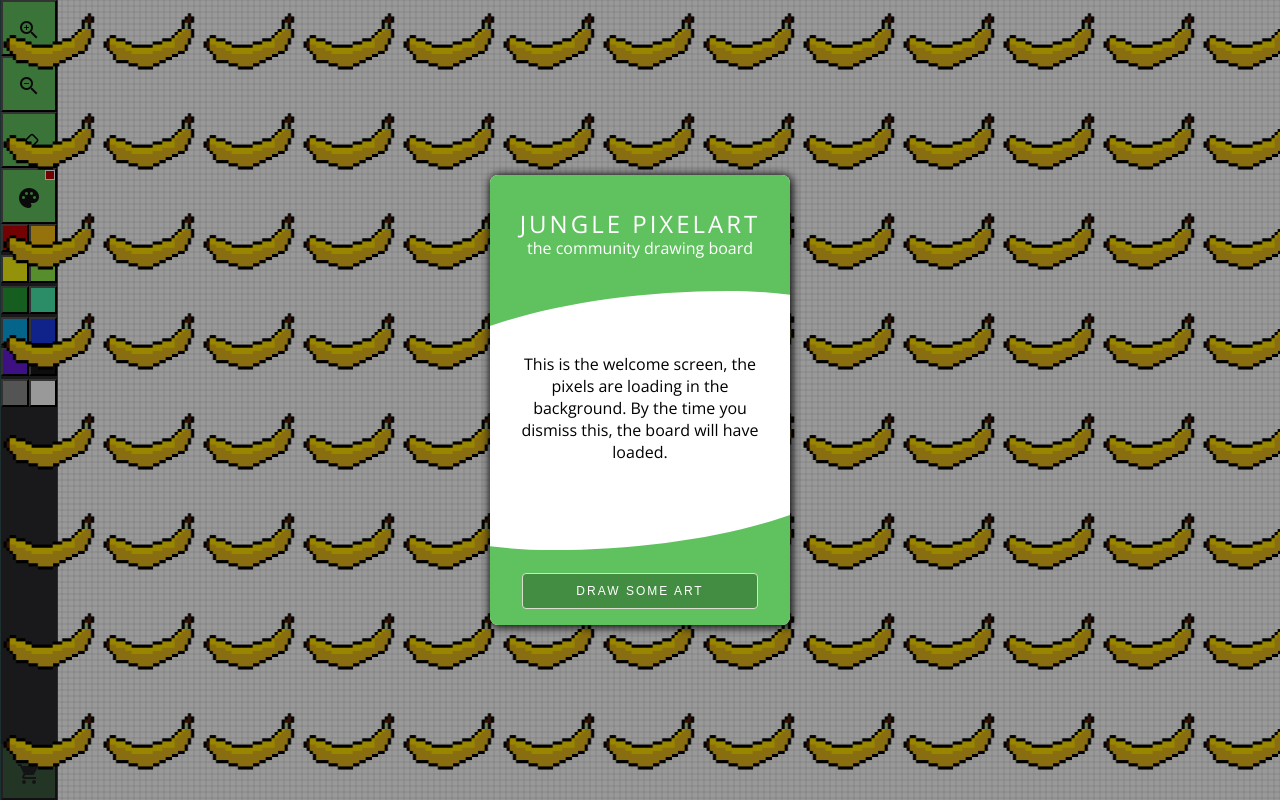
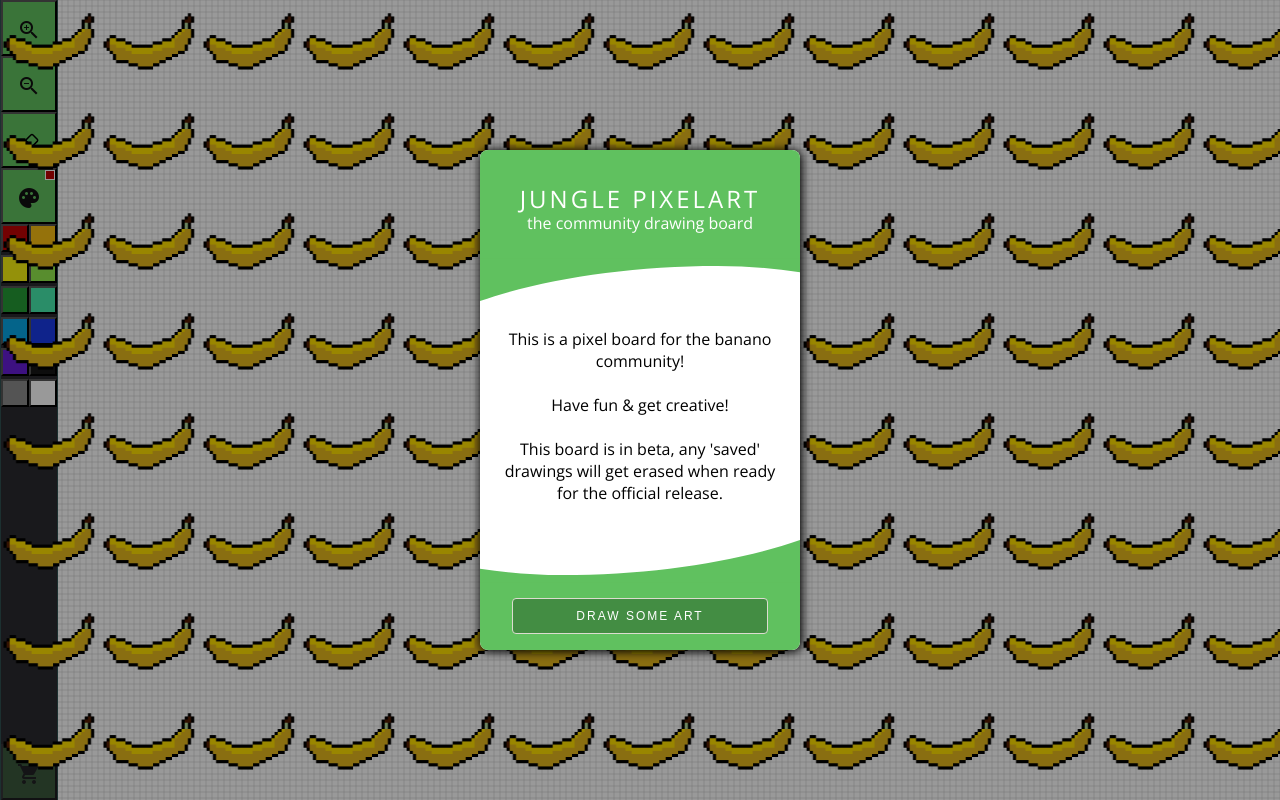
Before and after one commit to dev-ptera/jungle-pixel-art-client, a Vue app: page / in a window 1280 px wide. Built offline with nearby package versions, Linux system fonts and the light colour scheme; no server answers.

Commit message:
Add timeout on checkout and welcome screen text

```diff
--- a/src/api/index.js
+++ b/src/api/index.js
@@ -33,14 +33,17 @@ export const getPaymentAddress = (pixels) => {
         socket.close(4580);
     });
 
+    const reqStart = window.performance.now();
     socket.onmessage = (msg) => {
         if (msg.data) {
             const data = JSON.parse(msg.data);
             if (data.address) {
+                const reqEnd = window.performance.now();
                 emitter.emit(UserEvents.PAYMENT_ADDRESS, {
                     address: data.address,
                     raw: data.raw,
                     cost: data.cost,
+                    timeout: data.timeout - (reqEnd-reqStart)
                 });
             } else if (data.success) {
                 emitter.emit(UserEvents.PAYMENT_SUCCESS, data.board);
--- a/src/components/Checkout.vue
+++ b/src/components/Checkout.vue
@@ -1,7 +1,7 @@
 <template>
     <div class="modal-backdrop">
         <div class="modal">
-            <header class="modal-header" v-if="!paymentSuccess">
+            <header class="modal-header" v-if="!paymentSuccess && !error">
                 <div>
                     <div class="line-1">Well done, Picasso!</div>
                     <div class="line-2">Save your work below.</div>
@@ -29,18 +29,19 @@
                     To share your work of art with the world, send <strong>{{ cost }}</strong> banano to:
                 </div>
                 <div class="payment-address">{{ paymentAddress }}</div>
+                <div class="timeout">This QR code will expire in <strong>{{ timeRemainingSeconds }}</strong> seconds.</div>
             </section>
 
             <section v-if="error" class="modal-body">
-                <div style="font-size: 64px; margin-top: 64px">Error</div>
+                <div style="font-size: 64px">Error</div>
                 <div v-if="error" class="instructions">{{ error }}</div>
             </section>
 
             <footer class="modal-footer">
-                <a v-if="!paymentSuccess" v-bind:href="openKalium()" style="width: 100%">
+                <a v-if="!paymentSuccess && !error" v-bind:href="openKalium()" style="width: 100%">
                     <button type="button" class="footer-button" :disabled="!paymentAddress">Pay in Kalium</button>
                 </a>
-                <button v-if="paymentSuccess" @click="close" type="button" class="footer-button">Close</button>
+                <button v-if="paymentSuccess || error" @click="close" type="button" class="footer-button">Close</button>
             </footer>
         </div>
     </div>
@@ -60,6 +61,7 @@ export default {
             this.rawAmount = undefined;
             this.paymentAddress = undefined;
             this.paymentSuccess = undefined;
+            this.timeRemainingSeconds = undefined;
             this.emitter.emit(UserEvents.PAYMENT_WINDOW_CLOSED);
             this.$emit('close');
         },
@@ -75,6 +77,7 @@ export default {
             paymentSuccess: undefined,
             paymentAddress: undefined,
             rawAmount: undefined,
+            timeRemainingSeconds: undefined
         };
     },
     mounted() {
@@ -93,6 +96,13 @@ export default {
             this.paymentAddress = data.address;
             this.cost = data.cost;
             this.rawAmount = data.raw;
+            this.timeRemainingSeconds = Math.round((data.timeout - 1000) / 1000);
+            const timeoutInterval = setInterval(() => {
+                this.timeRemainingSeconds-=1;
+                if (this.timeRemainingSeconds <= 0) {
+                    clearInterval(timeoutInterval);
+                }
+            }, 1000);
             setTimeout(() => {
                 const QRCode = require('qrcode');
                 const canvas = document.getElementById('qr-code');
@@ -130,8 +140,8 @@ export default {
     overflow-x: auto;
     display: flex;
     flex-direction: column;
-    height: 460px;
-    width: 300px;
+    height: 500px;
+    width: 320px;
     border-radius: 8px;
 }
 
@@ -161,6 +171,9 @@ export default {
     margin-top: 8px;
     word-break: break-all;
 }
+.timeout {
+    margin-top: 16px;
+}
 
 .x-button {
     position: absolute;
@@ -184,6 +197,7 @@ export default {
     padding: 16px;
     font-size: 14px;
     color: #2a2a2e;
+    text-align: center;
 }
 
 .empty-state-icon {
--- a/src/components/Welcome.vue
+++ b/src/components/Welcome.vue
@@ -8,8 +8,14 @@
             </header>
             <div class="header-wave"></div>
             <section class="modal-body">
-                This is the welcome screen, the pixels are loading in the background. By the time you dismiss this, the
-                board will have loaded.
+                This is a pixel board for the banano community!
+                <br/>
+                <br/>
+                Have fun & get creative!
+                <br />
+                <br />
+                This board is in beta, any 'saved' drawings will get erased when ready for the official release.
+                <!--Any banano profit will be donated to charity.  See the details <a href>here.</a>-->
             </section>
             <div style="display: flex; flex: 1 1 0"></div>
             <div class="footer-wave"></div>
@@ -68,9 +74,9 @@ export default {
     overflow-x: auto;
     display: flex;
     flex-direction: column;
-    max-height: 450px;
+    max-height: 500px;
     height: 90vh;
-    width: 300px;
+    width: 320px;
     border-radius: 8px;
     z-index: 5;
     position: relative;
@@ -122,7 +128,7 @@ export default {
     top: 108px;
 }
 .footer-wave {
-    top: 335px;
+    top: 385px;
     -webkit-transform: scaleY(-1) scaleX(-1);
     transform: scaleY(-1) scaleX(-1);
 }
```
